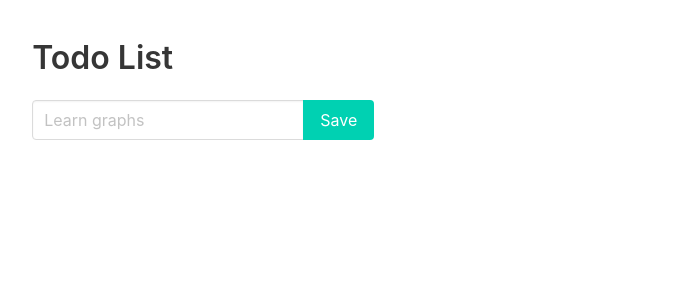
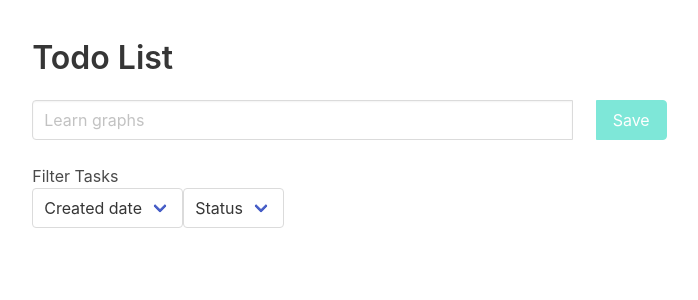
Before and after one commit to nadimtuhin/yet-another-todolist, a Next.js app: page / in a window 1280 px wide. Shown: the top 300 px of the page, without its empty margins (267-965 px from the left). Built offline with nearby package versions, Linux system fonts and the light colour scheme.

Commit message:
feat: filter component working

```diff
--- a/components/home/AddTodo.jsx
+++ b/components/home/AddTodo.jsx
@@ -33,8 +33,8 @@ function AddTodo() {
   };
 
   return (
-    <div className="field has-addons is-full-width">
-      <div className="control">
+    <div className="field has-addons columns">
+      <div className="control column is-four-fifths">
         <input
           className="input"
           type="text"
@@ -44,11 +44,12 @@ function AddTodo() {
           onKeyUp={onEnter}
         />
       </div>
-      <div className="control">
+      <div className="control column">
         <button
           type="submit"
           className="button is-primary"
           onClick={onSubmit}
+          disabled={value.trim().length === 0}
         >
           Save
         </button>
--- /dev/null
+++ b/components/home/Filter.jsx
@@ -0,0 +1,26 @@
+/* eslint-disable react/prop-types */
+function Filter({
+  dateFilter, setDateFilter, statusFilter, setStatusFilter,
+}) {
+  return (
+    <>
+      <p>Filter Tasks</p>
+      <div className="select">
+        <select value={dateFilter} onChange={(event) => setDateFilter(event.target.value)}>
+          <option value="">Created date</option>
+          <option value="asc">asc</option>
+          <option value="desc">desc</option>
+        </select>
+      </div>
+      <div className="select">
+        <select value={statusFilter} onChange={(event) => setStatusFilter(event.target.value)}>
+          <option value="">Status</option>
+          <option value="done">done</option>
+          <option value="todo">todo</option>
+        </select>
+      </div>
+    </>
+  );
+}
+
+export default Filter;
--- a/components/home/TodoList.jsx
+++ b/components/home/TodoList.jsx
@@ -1,11 +1,10 @@
+/* eslint-disable react/prop-types */
 import { useState } from 'react';
-import { useSelector } from 'react-redux';
 
 import TodoItem from './TodoItem';
 import TodoItemDetails from './TodoItemDetails';
 
-function TodoList() {
-  const todos = useSelector((state) => state.tasks);
+function TodoList({ todos }) {
   const [modalIsOpen, setIsOpen] = useState(false);
   const [selectedTodoId, setSelectedTodoId] = useState(null);
 
--- a/pages/index.jsx
+++ b/pages/index.jsx
@@ -1,9 +1,33 @@
 import Head from 'next/head';
+import { useState } from 'react';
+import { useSelector } from 'react-redux';
 
 import AddTodo from '../components/home/AddTodo';
 import TodoList from '../components/home/TodoList';
+import Filter from '../components/home/Filter';
 
 export default function Home() {
+  const [dateFilter, setDateFilter] = useState('');
+  const [statusFilter, setStatusFilter] = useState('');
+  const todos = useSelector((state) => {
+    let tasks = [...state.tasks];
+
+    if (statusFilter !== '') {
+      const done = statusFilter === 'done';
+      tasks = tasks.filter((task) => task.done === done);
+    }
+
+    if (dateFilter !== '') {
+      if (dateFilter === 'asc') {
+        tasks = tasks.sort((a, b) => Date.parse(a.date) - Date.parse(b.date));
+      } else {
+        tasks = tasks.sort((a, b) => Date.parse(b.date) - Date.parse(a.date));
+      }
+    }
+
+    return tasks;
+  });
+
   return (
     <>
       <Head>
@@ -15,9 +39,19 @@ export default function Home() {
           <div className="column is-three-fifths">
             <div className="mb-4 mt-10">
               <h1 className="title">Todo List</h1>
-              <AddTodo />
+              <div className="add-todo">
+                <AddTodo />
+              </div>
+              <div className="filter mt-5">
+                <Filter
+                  dateFilter={dateFilter}
+                  setDateFilter={setDateFilter}
+                  statusFilter={statusFilter}
+                  setStatusFilter={setStatusFilter}
+                />
+              </div>
             </div>
-            <TodoList />
+            <TodoList todos={todos} />
           </div>
         </div>
       </div>
```
